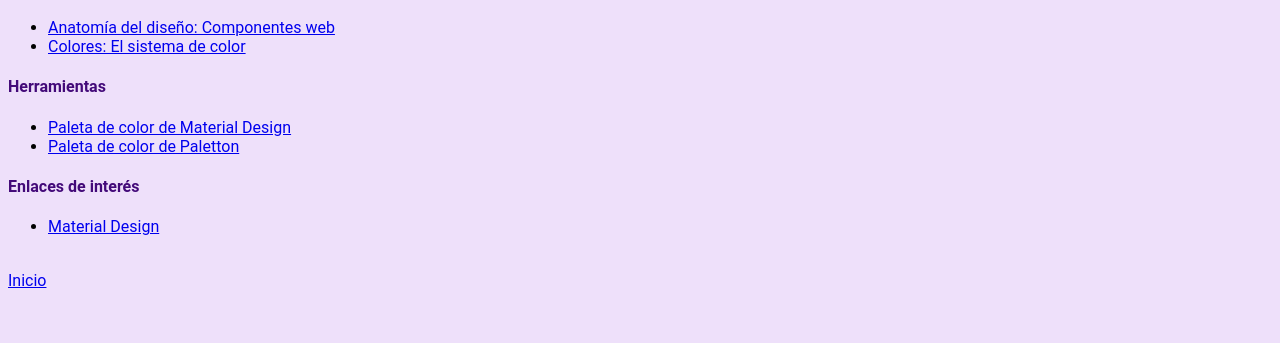
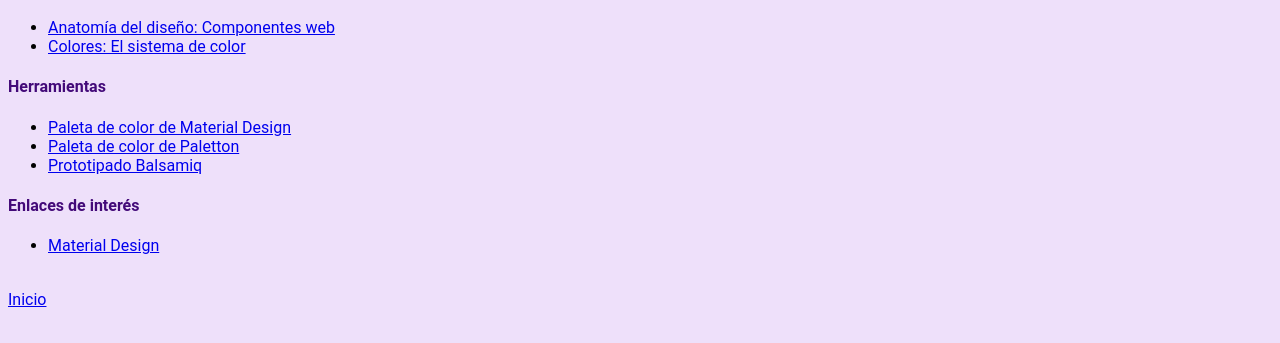
Before and after one commit to 85er/85er.github.io, a plain HTML site: page t1/t1.html in a window 1280 px wide. Shown: the part 103-446 px from the top of the page. Drawn offline with Linux system fonts and the light colour scheme.

Commit message:
Add files via upload

```diff
--- a/t1/t1.html
+++ b/t1/t1.html
@@ -16,6 +16,7 @@
     <ul>
         <li><a href="https://material.io/resources/color/#!/?view.left=0&view.right=0&secondary.color=FFA726&primary.color=5D4037&secondary.text.color=424242&primary.text.color=FF3D00">Paleta de color de Material Design</a></li>
         <li><a href="https://paletton.com/#uid=1000u0kllllaFw0g0qFqFg0w0aF">Paleta de color de Paletton</a></li>
+        <li><a href="./balsamiq.pdf">Prototipado Balsamiq</a></li>
     </ul>
         <h4>Enlaces de interés</h4>
      <ul>
```
